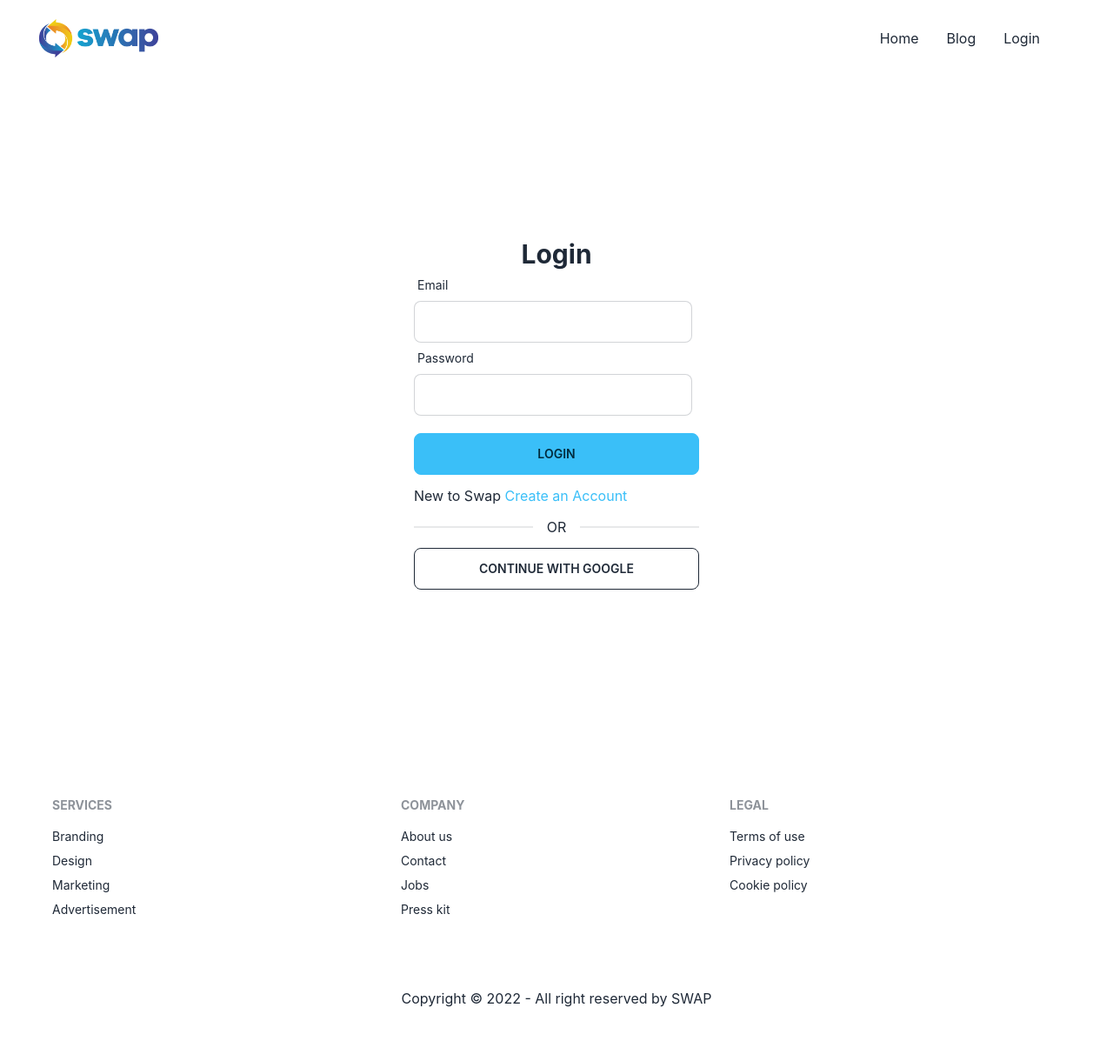
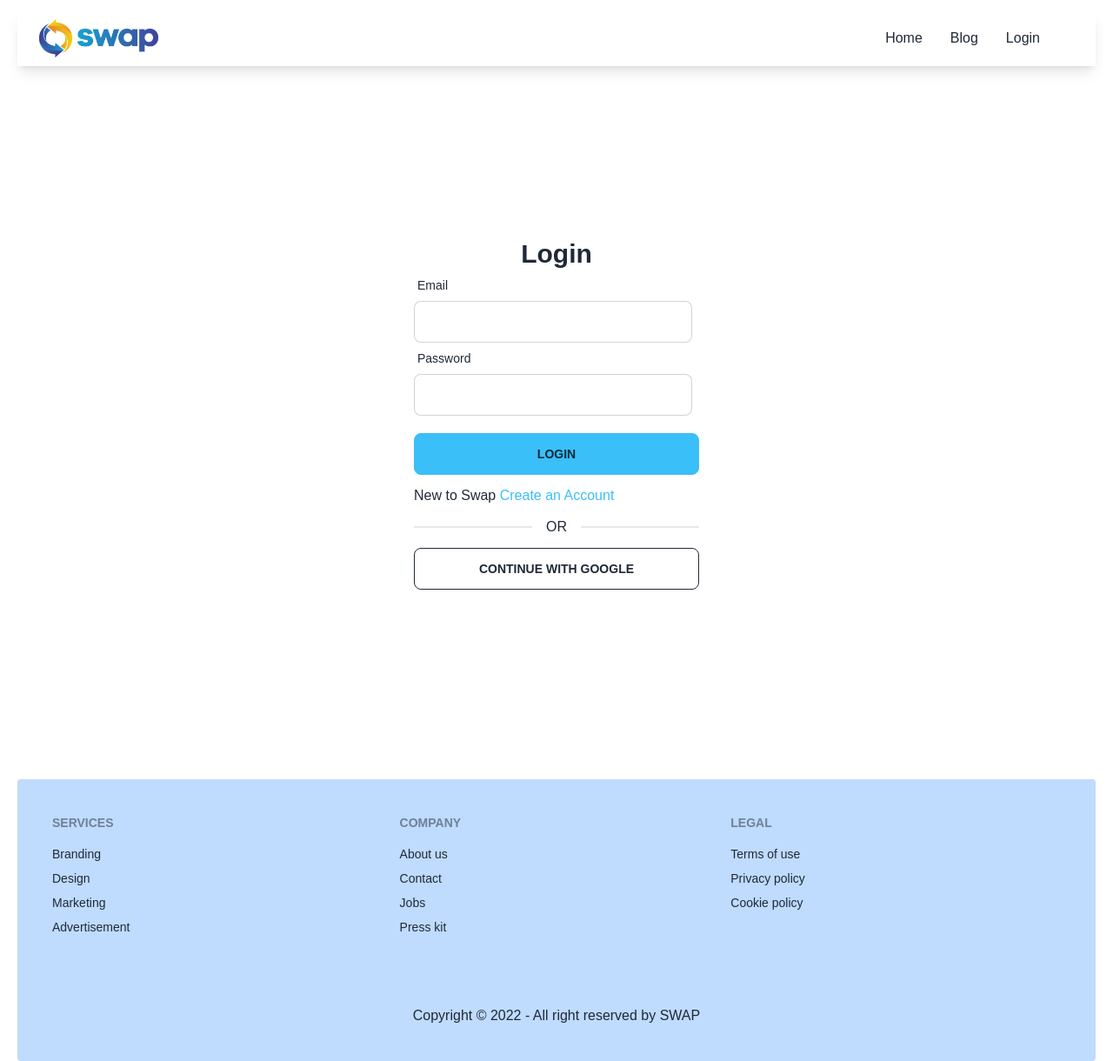
Before and after one commit to Morsalin3/resale-client, a React (Create React App) app: page /login in a window 1280 px wide. Shown: the whole page at 87% size. Built offline with nearby package versions, Linux system fonts and the light colour scheme; no server answers.

Commit message:
modified the ui

```diff
--- a/public/index.html
+++ b/public/index.html
@@ -1,5 +1,5 @@
 <!DOCTYPE html>
-<html  data-theme="light" lang="en">
+<html lang="en">
   <head>
     <meta charset="utf-8" />
     <link rel="icon" href="%PUBLIC_URL%/favicon.ico" />
@@ -24,7 +24,7 @@
       work correctly both with client-side routing and a non-root public URL.
       Learn how to configure a non-root public URL by running `npm run build`.
     -->
-    <title>React App</title>
+    <title>Swap</title>
   </head>
   <body>
     <noscript>You need to enable JavaScript to run this app.</noscript>
--- a/src/Pages/Dashboard/AllBuyers/AllBuyers.js
+++ b/src/Pages/Dashboard/AllBuyers/AllBuyers.js
@@ -33,7 +33,7 @@ const handleDeleteBuyer = (id, name) =>{
 
     return (
         <div>
-            <h3 className='text-3xl font-bold mb-5'>All Buyers</h3>
+            <h3 className='text-3xl font-bold m-10'>All Buyers</h3>
             <div className="overflow-x-auto">
                 <table className="table w-full">
                     <thead>
--- a/src/Pages/Dashboard/AllSeller/AllSeller.js
+++ b/src/Pages/Dashboard/AllSeller/AllSeller.js
@@ -51,7 +51,7 @@ const handleVerify = email =>{
 
     return (
         <div>
-            <h3 className='text-3xl font-bold mb-5'>All Sellers</h3>
+            <h3 className='text-3xl font-bold m-10'>All Sellers</h3>
             <div className="overflow-x-auto">
         <table className="table w-full">
           <thead>
--- a/src/Pages/Dashboard/MyOrders/MyOrders.js
+++ b/src/Pages/Dashboard/MyOrders/MyOrders.js
@@ -26,7 +26,7 @@ const MyOrders = () => {
     }
     return (
         <div>
-            <h3 className='text-3xl font-bold mb-5'>My Orders</h3>
+            <h3 className='text-3xl font-bold m-10'>My Orders</h3>
             <div className="overflow-x-auto">
                 <table className="table w-full">
 
--- a/src/Pages/Dashboard/MyProducts/MyProducts.js
+++ b/src/Pages/Dashboard/MyProducts/MyProducts.js
@@ -45,7 +45,7 @@ const MyProducts = () => {
 
     return (
         <div>
-            <h3 className='text-3xl font-bold mb-5'>My Products</h3>
+            <h3 className='text-3xl font-bold m-10'>My Products</h3>
             <div className="overflow-x-auto">
                 <table className="table w-full">
                     <thead>
--- a/src/Pages/Dashboard/ReportedItems/ReportedItems.js
+++ b/src/Pages/Dashboard/ReportedItems/ReportedItems.js
@@ -3,7 +3,8 @@ import React from 'react';
 const ReportedItems = () => {
     return (
         <div>
-            <h2 className='text-3xl font-bold mb-5'>Reported Items</h2>
+            <h2 className='text-4xl text-info font-bold m-10 uppercase'>this page has not been create yet</h2>
+            <h2 className='text-3xl text-secondary ml-10 font-bold uppercase'>coming soooon!</h2>
         </div>
     );
 };
--- a/src/Pages/Home/Brands/Brand.js
+++ b/src/Pages/Home/Brands/Brand.js
@@ -13,7 +13,7 @@ const [categories, setCategoreis] = useState([])
 
     return (
         <section className='mt-10'>
-                <h2 className='text-4xl font-bold'>Smartphone Brands For You</h2>
+                <h2 className='text-5xl font-bold my-10'>Smartphone Brands For You</h2>
             <div className='grid gap-6 grid-cols-1 md:grid-cols-2 lg:grid-cols-3 mt-6'>
 
                 {
--- a/src/Pages/Home/Brands/BrandOptions.js
+++ b/src/Pages/Home/Brands/BrandOptions.js
@@ -6,7 +6,7 @@ const BrandOptions = ({category}) => {
 
     return (
         <Link to ={`/productcategories/${id}`}
-        className="card w-96 bg-base-100 shadow-xl ">
+        className="card w-96 bg-base-100 shadow-[0px_0px_11px_1px_rgba(0,0,0,0.60)] ">
             <figure><img src={img} alt="Phones" /></figure>
             <div className="card-body">
                 <h2 className="card-title font-bold text-3xl">{brand}</h2>
--- a/src/Pages/Home/WhyPeopleTrust/WhyPeopleTrust.js
+++ b/src/Pages/Home/WhyPeopleTrust/WhyPeopleTrust.js
@@ -6,7 +6,7 @@ const WhyPeopleTrust = () => {
         <div className='hero mt-10'>
         <div className='hero-content flex-col lg:flex-row-reverse'>
         <img src={money2} className='rounded-lg lg:w-1/2 shadow-2xl'  alt="" />
-        <div className='mx-10'>
+        <div className='mr-10'>
             <h1 className='text-5xl font-bold tracking-normal leading-tight mb-4'>
             Why People Trust Us
             </h1>
--- a/src/Pages/Shared/Footer/Footer.js
+++ b/src/Pages/Shared/Footer/Footer.js
@@ -3,8 +3,8 @@ import { Link } from 'react-router-dom';
 
 const Footer = () => {
     return (
-        <div>
-            <footer className="p-10">
+        <div className=' bg-blue-200 rounded mt-5'>
+            <footer className="p-10 ">
             <div className='footer'>
                 <div>
                     <span className="footer-title">Services</span>
@@ -30,7 +30,7 @@ const Footer = () => {
             <div className='text-center mt-20'>
                 <p>Copyright © 2022 - All right reserved by SWAP</p>
             </div>
-        </footer>
+           </footer>
         </div>
     );
 };
--- a/src/Pages/Shared/Navbar/Navbar.js
+++ b/src/Pages/Shared/Navbar/Navbar.js
@@ -26,7 +26,7 @@ const Navbar = () => {
         }
     </React.Fragment>
     return (
-        <div className="navbar bg-base-100 mt-3 flex justify-between">
+        <div className="navbar bg-base-100 mt-3 flex justify-between shadow-lg">
             <div className="navbar-start">
                 <div className="dropdown">
                     <label tabIndex={0} className="btn btn-ghost lg:hidden">
--- a/src/index.css
+++ b/src/index.css
@@ -1,14 +1,11 @@
 @tailwind base;
 @tailwind components;
 @tailwind utilities;
+@import url('https://fonts.googleapis.com/css2?family=Poppins:wght@400;500;600;700&display=swap');
 
 body {
   margin: 0;
-  font-family: -apple-system, BlinkMacSystemFont, 'Segoe UI', 'Roboto', 'Oxygen',
-    'Ubuntu', 'Cantarell', 'Fira Sans', 'Droid Sans', 'Helvetica Neue',
-    sans-serif;
-  -webkit-font-smoothing: antialiased;
-  -moz-osx-font-smoothing: grayscale;
+  font-family: 'Poppins', sans-serif;
 }
 
 code {
```
